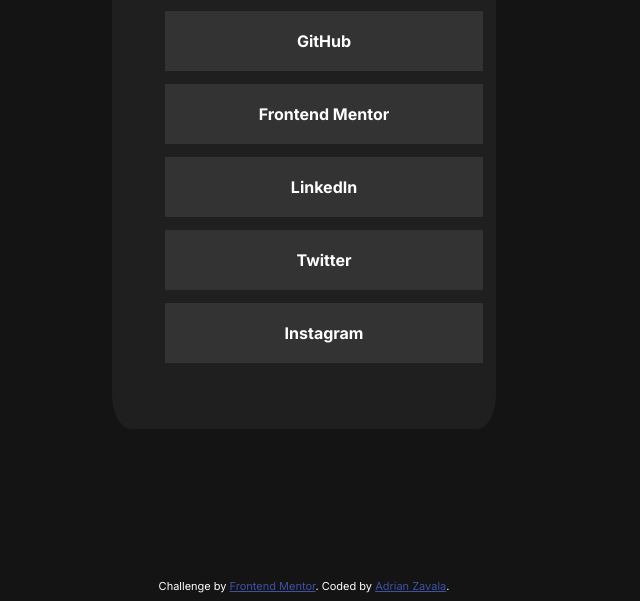
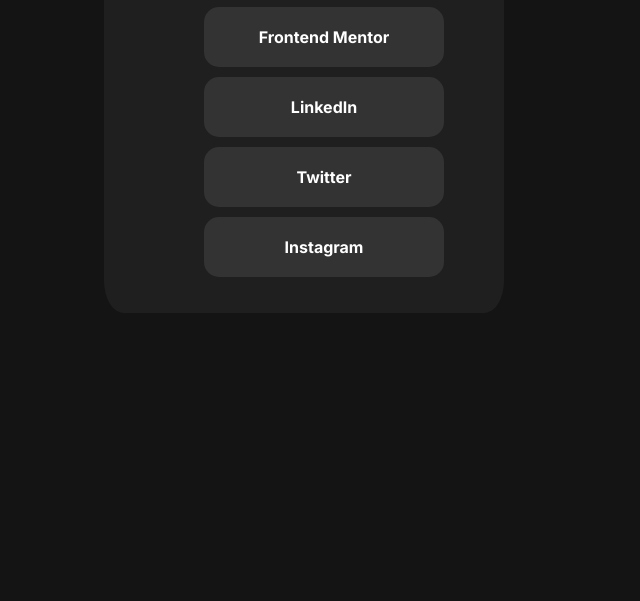
Before and after one commit to zavaladrian/social_links_profile, a plain HTML site: page index.html in a window 1280 px wide. Shown: the part 406-1007 px from the top of the page, without its empty margins (336-976 px from the left). After the commit the page ends 800 px from the top, so only its background shows below. Drawn offline with Linux system fonts and the light colour scheme.

Commit message:
a lot of changes

```diff
--- a/index.html
+++ b/index.html
@@ -41,10 +41,6 @@
 </div>
     </div>
   </main>
-  <div class="attribution">
-    Challenge by <a href="https://www.frontendmentor.io?ref=challenge" target="_blank">Frontend Mentor</a>.
-    Coded by <a href="www.adrianzavala.dev">Adrian Zavala</a>.
-  </div>
 </body>
 
 </html>
--- a/styles.css
+++ b/styles.css
@@ -1,16 +1,26 @@
+* {
+    box-sizing: border-box;
 
+}
 
 body {
     background: hsl(0, 0%, 8%);
     font-family: 'Inter', 'sans-serif', 'normal';
+    display: flex;
+    justify-content: center;
+    align-items: center;
+    min-height: 100vh;
+    margin: 0;
 }
 
 .container {
     background-color:hsl(0, 0%, 12%) ;
     text-align: center;
-    padding: 30px 0 50px;
-    width: 384px;
-    margin: 150px auto;
+    display: flex;
+    flex-direction: column;
+    align-items: center;
+    padding: 5%;
+    width:25rem;
     border-radius: 5%;
 }
 
@@ -45,15 +55,16 @@
 
 .list li   {
     list-style-type: none;
-    margin: 0;
-    padding: 0;
     color: white;
     background-color: hsl(0, 0%, 20%);
     padding: 20px;
-    margin: 13px;
-    justify-content: center;
+    width: 30vh;
+    margin: 10px;
+    justify-items: center;
     text-align: center;
- font-weight: bold;
+    font-weight: bold;
+    border-radius: 15px;
+
   }
 
 .list li:hover {
@@ -62,14 +73,6 @@
     cursor: pointer;
 }
 
-.attribution {
-    font-size: 11px;
-    text-align: center;
-    color: white;
-}
 
-.attribution a {
-    color: hsl(228, 45%, 44%);
-}
 
 @media (width:375px) {}
```
